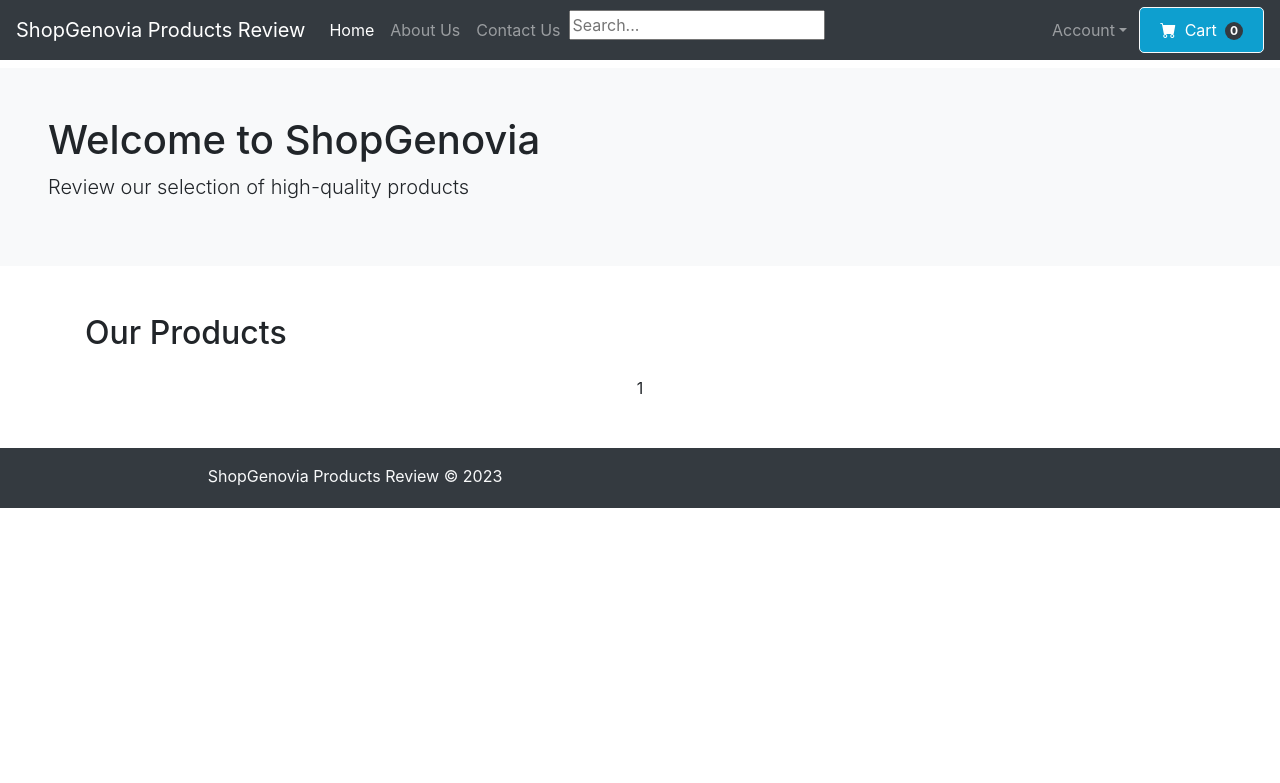
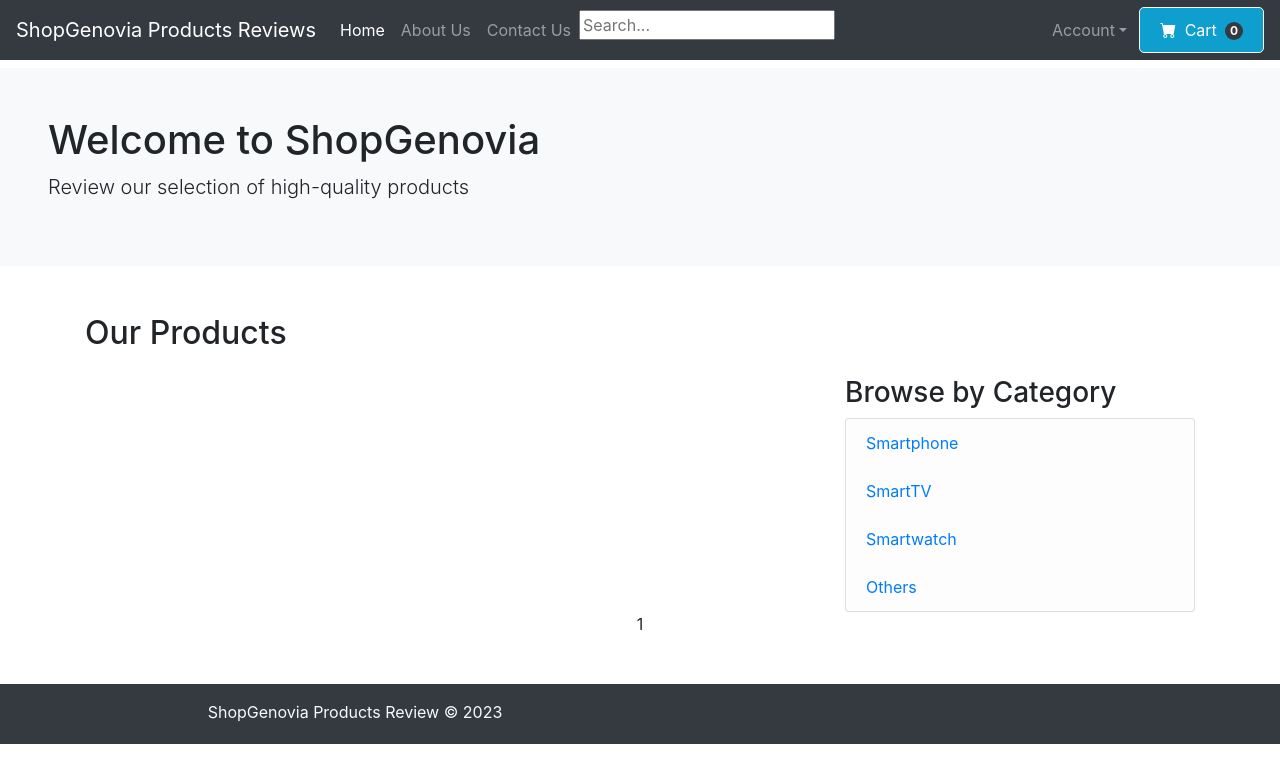
Before and after one commit to reshmaissac/reviewApp, a Django app: page / in a window 1280 px wide. Shown: the top 783 px of the page. Run offline with Django 4.2, Linux system fonts and the light colour scheme; data that the repository does not hold is empty; some libraries are stand-ins or nearby versions.

Commit message:
added browse by category section in home page

```diff
--- a/home/templates/home/base.html
+++ b/home/templates/home/base.html
@@ -56,7 +56,7 @@
 
     <!-- Navigation Section -->
     <nav class="navbar navbar-expand-lg navbar-dark bg-dark" style="z-index:100; position: fixed; width: 100%; left: 0cm; right: 0cm; top: 0; height: 60px;">
-      <a class="navbar-brand" href="{% url 'products:home' %}">ShopGenovia Products Review</a>
+      <a class="navbar-brand" href="{% url 'products:home' %}">ShopGenovia Products Reviews</a>
       <button
         class="navbar-toggler"
         type="button"
--- a/home/templates/home/home.html
+++ b/home/templates/home/home.html
@@ -10,8 +10,9 @@
   <section class="container py-5">
     <h2 class="mb-4">Our Products</h2>
     <div class="row">
+      <div class="col-md-8">
         {% for p in page_obj.object_list %}
-      <div class="col-md-4 mb-4">
+        <div class="col-md-8 mb-4">
           <div class="card">
             <img src="{{ p.photo.url }}" alt="Image" class="card-img-top" />
             <div class="card-body">
@@ -22,6 +23,18 @@
           </div>
         </div>
         {% endfor %}
+      </div>
+      <div class="col-md-4">
+        <div class="content-section">
+          <h3>Browse by Category</h3>
+          <ul class="list-group">
+              <li class="list-group-item list-group-item-light"><a class="mr-2" href="{% url 'products:home' %}?q=Smartphone">Smartphone</a></li>
+              <li class="list-group-item list-group-item-light"><a class="mr-2" href="{% url 'products:home' %}?q=SmartTV">SmartTV</a></li>
+            <li class="list-group-item list-group-item-light"><a class="mr-2" href="{% url 'products:home' %}?q=Smartwatch">Smartwatch</a></li>
+            <li class="list-group-item list-group-item-light"><a class="mr-2" href="{% url 'products:home' %}?q=others">Others</a></li>
+          </ul>
+      </div>
+      </div>
     </div>
     <div style="text-align:center">
       {%if page_obj.has_previous %} {# whether the previous page exists #}
```
Also changed, not shown: media/product_pics/lg_kr2i6Go.jpg (added). Lines whose indentation alone changed are shown as unchanged.
